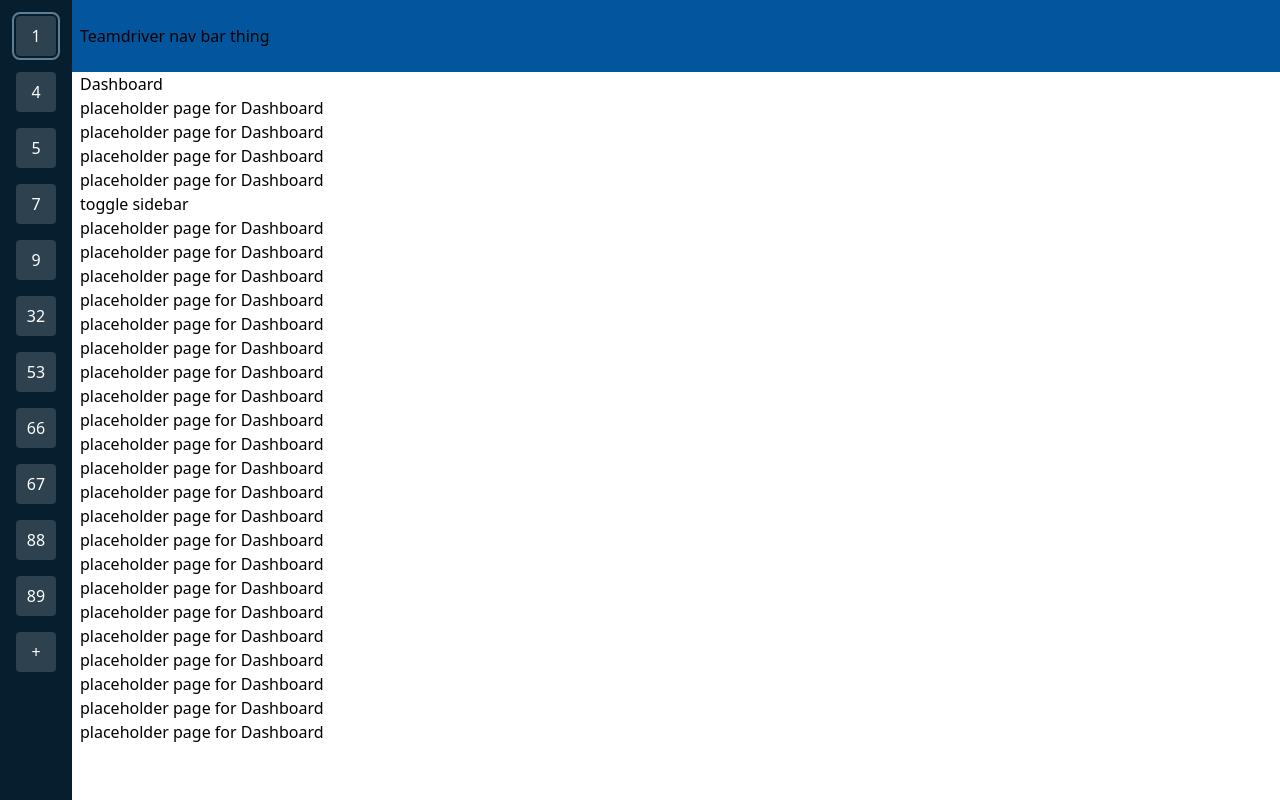
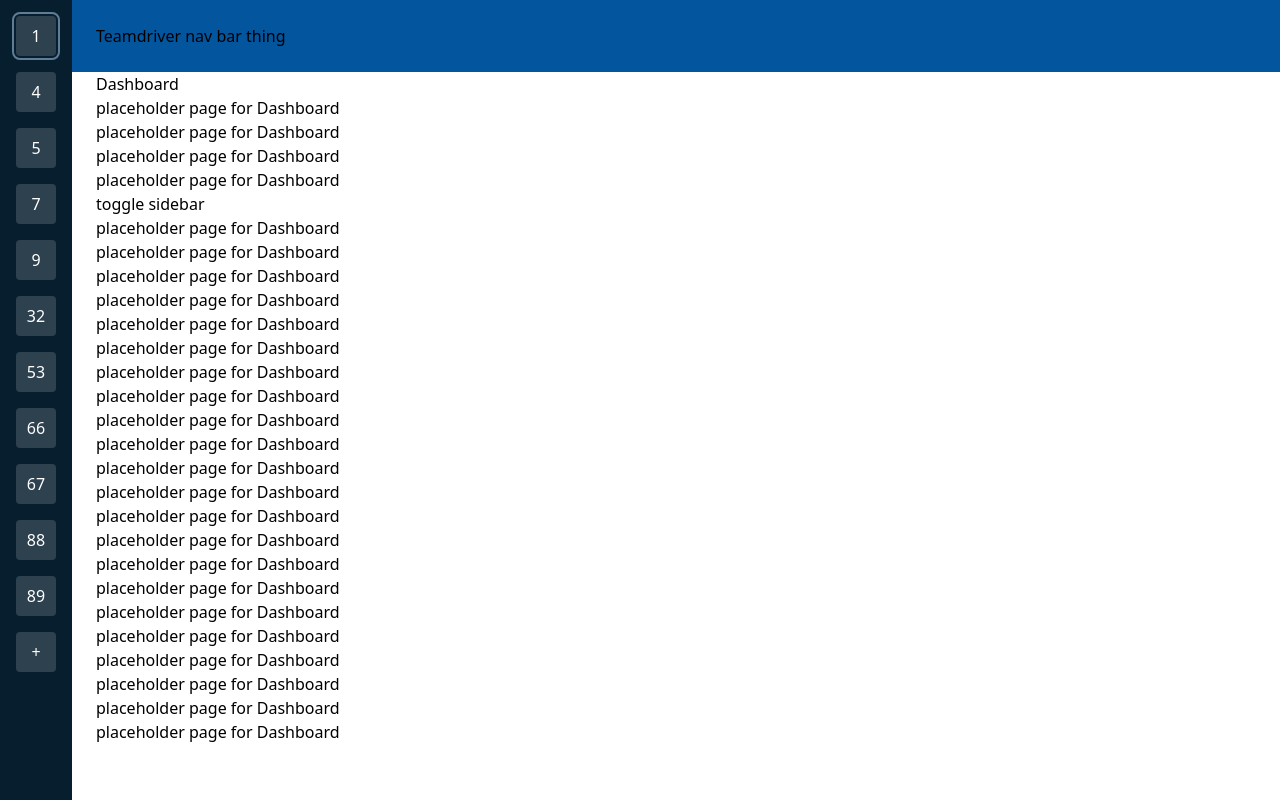
Before and after one commit to colintanw2w/nuxt-tea, a Nuxt app: page /dashboard in a window 1280 px wide. Built offline with nearby package versions, Linux system fonts and the light colour scheme.

Commit message:
Some more basic styling and added an alternative for nuxt auth in readme

```diff
--- a/assets/scss/base/_index.scss
+++ b/assets/scss/base/_index.scss
@@ -9,5 +9,5 @@ body {
 
 .content-container {
   @apply max-w-screen-2xl mx-auto;
-  @apply px-2;
+  @apply px-6;
 }
```
Also changed, not shown: 1 other file (tests, documents, lock files or other folders).
